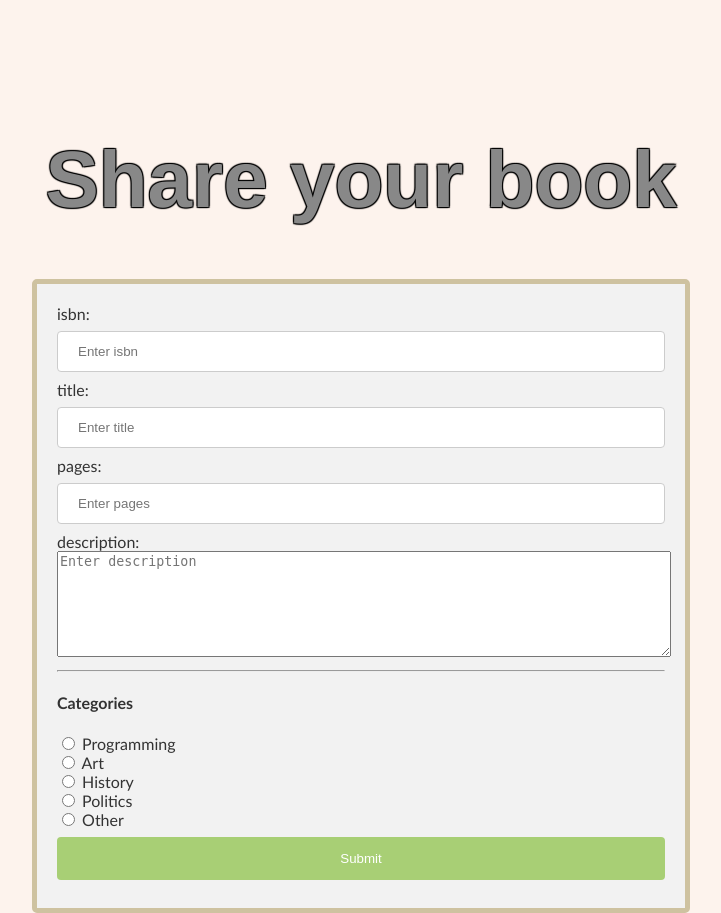
After one commit to LasseLuehmann/Django_database, a Django app: template apps/book/templates/post.html in a window 1280 px wide. The commit adds this page. Shown: the whole page, without its empty margins (279-1000 px from the left). Run offline with Django 5.2, Linux system fonts and the light colour scheme; the template is opened without the code that fills it: values that come from a table or form of the project are taken from there, others are empty; tables that the repository leaves empty hold one stand-in row (values such as "Sample post"); parts of the project's set-up code (start-up, migrations or seed data) failed here and were passed over.

Commit message:
forms and posting new books

```diff
--- /dev/null
+++ b/apps/book/templates/post.html
@@ -0,0 +1,105 @@
+{% extends "base.html" %} <!-- inherit. Should be the first thing -->
+{% load static %}
+
+{% block title %}
+    {{block.super}} - {{book.title}}
+{% endblock title %}
+
+{% block stylesheet %}
+    {{ block.super }}
+    <link rel='stylesheet' href="{% static 'css/form.css' %}" >
+{% endblock stylesheet %}
+
+{% block content %}
+<h1>Share your book</h1>
+<div class='post-form'>
+    <form method='post'>
+        {% csrf_token %}
+        <div class='form-element'>
+            <label for='isbn_input'>isbn:</label>
+            <input
+                id='isbn_input',
+                name='isbn_input',
+                type='text',
+                vlaue='',
+                placeholder='Enter isbn'
+            />
+        </div>
+        <div class='form-element'>
+            <label for='title_input'>title:</label>
+            <input
+                id='title_input',
+                name='title_input',
+                type='text',
+                vlaue='',
+                placeholder='Enter title'
+            />
+        </div>
+        <div class='form-element'>
+            <label for='pages_input'>pages:</label>
+            <input
+                id='pages_input',
+                name='pages_input',
+                type='number',
+                vlaue='',
+                placeholder='Enter pages'
+            />
+        </div>
+        <div class='form-element'>
+            <label for='description_input'>description:</label>
+            <textarea
+                id='description_input',
+                name='description_input',
+                type='textarea',
+                vlaue='',
+                placeholder='Enter description'
+            ></textarea>
+        </div>
+        <div class='form-cat'>
+            <hr />
+            <h4>Categories</h4>
+            <div>
+                <input
+                    id='cat_prog_radio',
+                    type='radio',
+                    value='pr'
+                />
+                <label for='cat_prog_radio'>Programming</label>
+            </div>
+            <div>
+                <input
+                    id='cat_prog_radio',
+                    type='radio',
+                    value='ar'
+                />
+                <label for='cat_prog_radio'>Art</label>
+            </div>
+            <div>
+                <input
+                    id='cat_prog_radio',
+                    type='radio',
+                    value='hi'
+                />
+                <label for='cat_prog_radio'>History</label>
+            </div>
+            <div>
+                <input
+                    id='cat_prog_radio',
+                    type='radio',
+                    value='po'
+                />
+                <label for='cat_prog_radio'>Politics</label>
+            </div>
+            <div>
+                <input
+                    id='cat_prog_radio',
+                    type='radio',
+                    value='ot'
+                />
+                <label for='cat_prog_radio'>Other</label>
+            </div>
+        </div>
+        <input type='submit' value='Submit' />
+    </form>
+</div>
+{% endblock content %}
--- a/apps/book/urls.py
+++ b/apps/book/urls.py
@@ -5,5 +5,5 @@ from . import views
 app_name = 'book-urls'
 urlpatterns = [
     path('book/<isbn>', views.book_detail, name='book-detail'),
-
+    path('book/post/', views.book_post, name='book-post'), # the http method 'POST' usually don't work without an ending '/'
 ]
--- a/apps/core/constance.py
+++ b/apps/core/constance.py
@@ -23,3 +23,12 @@ READER_TITLE = {
         "Ms": "Ms",
         "Dr": "Dr"
     }
+
+LANGUAGES = {
+        "en": "english",
+        "de": "deutsch",
+        "da": "dansk",
+        "it": "italian",
+        "sp": "spanish",
+        "es": "estonia"
+}
--- /dev/null
+++ b/apps/core/templates/base.html
@@ -0,0 +1,23 @@
+{% load static %}
+
+<!DOCTYPE html>
+<html>
+    <head>
+        <meta charset="utf-8">
+        <meta http-equiv="X-UA-Compatible" content="IE=edge">
+        <title>{% block title %}My Read App{% endblock title %}</title>
+        <meta name="description" content="">
+        <meta name="viewport" content="width=device-width, initial-scale=1">
+        {% block stylesheet %}
+            <link rel="stylesheet" href="{% static 'css/main.css' %}">
+        {% endblock stylesheet %}
+        {% block javascript %}
+            <script type='text/js' scr=""></script>
+        {% endblock javascript %}
+    </head>
+    <body>
+        <div class='container'>
+            <main>{% block content %}{% endblock content %}</main>
+        </div>
+    </body>
+</html>
--- a/config/settings/base.py
+++ b/config/settings/base.py
@@ -89,7 +89,8 @@ USE_TZ = True
 # Static files (CSS, JavaScript, Images)
 # https://docs.djangoproject.com/en/5.0/howto/static-files/
 
-STATIC_URL = 'static/'
+STATIC_URL = '/static/'
+STATICFILES_DIRS = [BASE_DIR / 'static']
 
 # Default primary key field type
 # https://docs.djangoproject.com/en/5.0/ref/settings/#default-auto-field
--- a/requirements/dev.txt
+++ b/requirements/dev.txt
@@ -2,3 +2,4 @@
 ipython==8.25.0
 psycopg==3.1.19
 psycopg-binary==3.1.19
+ipdb==0.13.13
--- /dev/null
+++ b/static/css/form.css
@@ -0,0 +1,44 @@
+.post-form{
+    border-radius: 5px;
+    border: 5px solid #cec2a0;
+    background-color: #f2f2f2;
+    padding: 20px;
+    max-width: 50%;
+    margin: auto;
+}
+
+.post-form input[type=text], input[type=number] {
+    width: 100%;
+    padding: 12px 20px;
+    margin: 8px 0;
+    display: inline-block;
+    border: 1px solid #ccc;
+    border-radius: 4px;
+    box-sizing: border-box;
+}
+
+.post-form textarea {
+    width: 100%;
+    height: 100px;
+}
+
+.post-form input[type=submit] {
+    width: 100%;
+    background-color: #a8cf75;
+    color: #fff;
+    padding: 14px 20px;
+    margin: 8px 0;
+    border: none;
+    border-radius: 4px;
+    cursor: pointer;
+}
+
+.post-form input[type=submit]:hover {
+    background-color: #d9ffa8;
+    color: #555;
+}
+
+.form-cat, .form-tag {
+    margin-top: 10px;
+    border-radius: 5px;
+}
--- /dev/null
+++ b/static/css/main.css
@@ -0,0 +1,29 @@
+body {
+    background-color: #fdf3ed;
+    margin:0;
+    padding:0;
+    font-family: 'Gill Sans', 'Gill Sans MT', Calibri, 'Trebuchet MS', sans-serif;
+ }
+ h1{
+    text-align: center;
+    color:#888;
+    font-family:'Franklin Gothic Medium', 'Arial Narrow', Arial, sans-serif;
+    font-size: 500%;
+    text-shadow: 1px 1px 1px #000, -1px -1px 1px #000,  -1px 1px 1px #000,
+    1px -1px 1px #000;
+ }
+ .container {
+    width: 100%;
+    min-height: 100%
+ }
+ main {
+    color: #333;
+    width: 95%;
+    min-height: 450px;
+    padding-top: 5rem;
+    padding: auto;
+    margin: 0 auto;
+ }
+ .inactive {
+    color:rgb(217, 111, 111)
+ }
```
Also changed, not shown: apps/book/forms.py (added, +125 -0 lines), apps/book/templates/book_detail.html (+9 -26 lines), apps/book/templates/book_post.html (added, +22 -0 lines), apps/book/views.py (+54 -2 lines), apps/myread/templates/home_page.html (+7 -39 lines).
